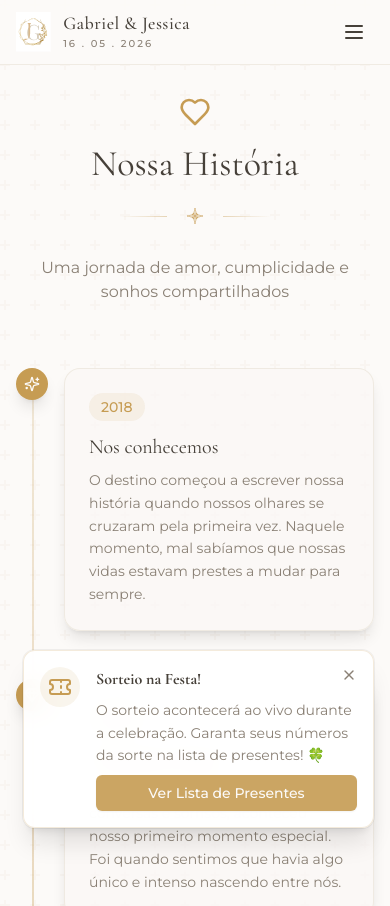
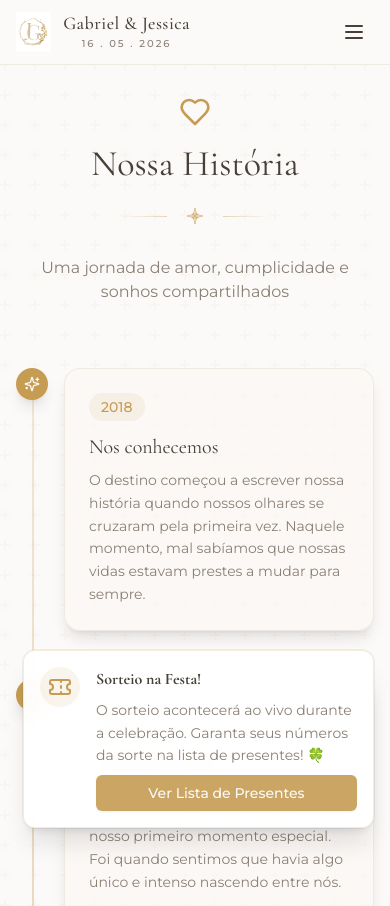
Before and after one commit to leirbag1500/Gabriel_Jessica26, a React (Vite) app: page /nossa-historia in a window 390 px wide. Shown: the top 906 px of the page. Built offline with nearby package versions, Linux system fonts and the light colour scheme; the HTML template or start-up script is replaced by a standard one.

Commit message:
feat: add site header with navigation and a dismissible raffle banner component.

```diff
--- a/src/components/Header.tsx
+++ b/src/components/Header.tsx
@@ -24,7 +24,7 @@ export const Header = () => {
           {/* Logo */}
           <Link to="/" className="flex items-center gap-3 group">
             <img src={logo} alt="G & J" className="h-10 md:h-12 w-auto transition-transform duration-300 group-hover:scale-105" />
-            <div className="flex flex-col items-start md:items-center">
+            <div className="flex flex-col items-center">
               <span className="font-serif text-lg md:text-xl font-medium text-foreground tracking-wide group-hover:text-primary transition-colors leading-none">
                 Gabriel & Jessica
               </span>
--- a/src/components/RaffleBanner.tsx
+++ b/src/components/RaffleBanner.tsx
@@ -1,5 +1,5 @@
 import { useNavigate } from "react-router-dom";
-import { Ticket, X } from "lucide-react";
+import { Ticket } from "lucide-react";
 import { useState, useEffect } from "react";
 import { Button } from "@/components/ui/button";
 
@@ -30,12 +30,6 @@ export const RaffleBanner = () => {
                 <div className="flex-1 space-y-2">
                     <div className="flex justify-between items-start">
                         <h4 className="font-serif font-bold text-foreground">Sorteio na Festa!</h4>
-                        <button
-                            onClick={() => setIsDismissed(true)}
-                            className="text-muted-foreground hover:text-foreground transition-colors"
-                        >
-                            <X className="w-4 h-4" />
-                        </button>
                     </div>
                     <p className="text-sm text-muted-foreground leading-relaxed">
                         O sorteio acontecerá ao vivo durante a celebração. Garanta seus números da sorte na lista de presentes! 🍀
```
